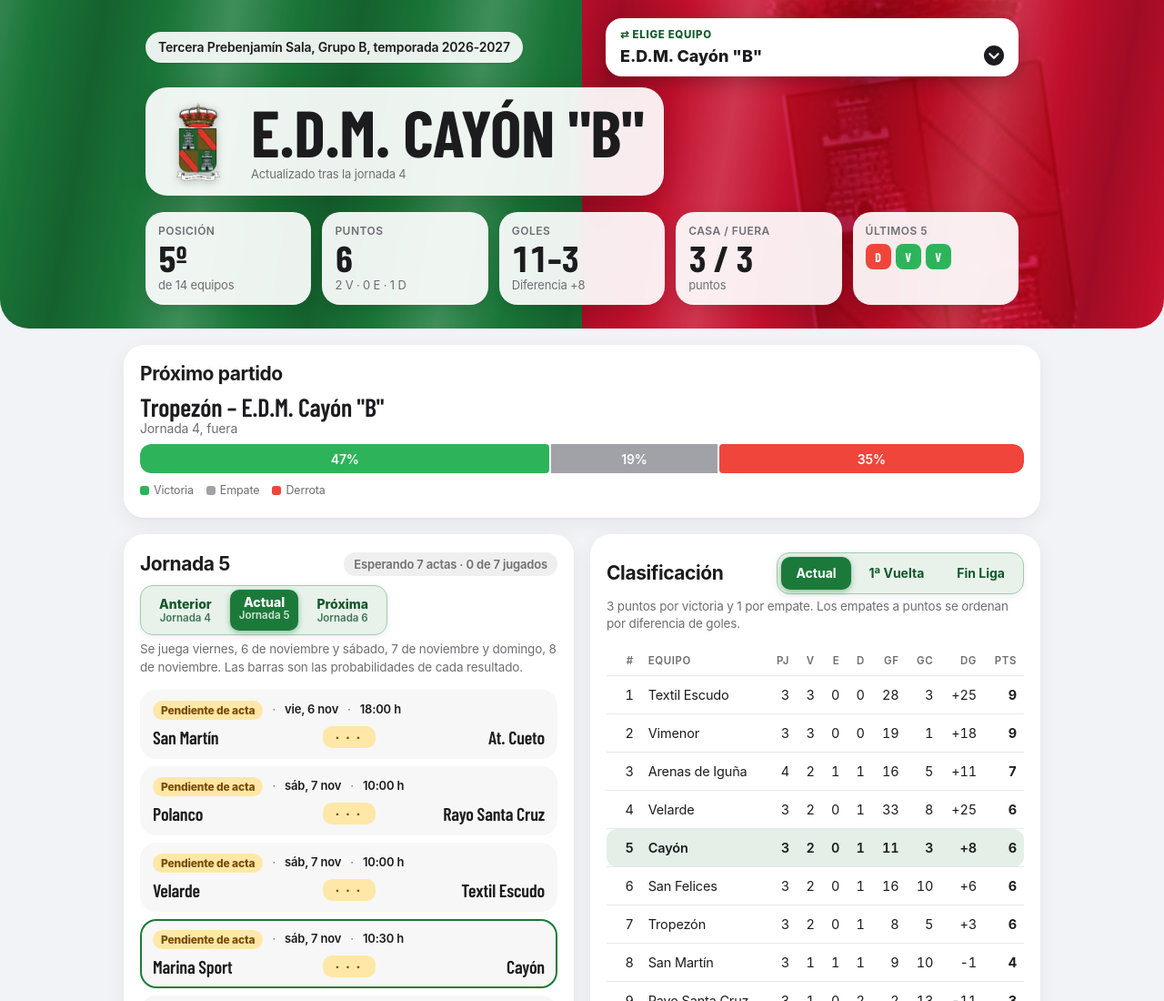
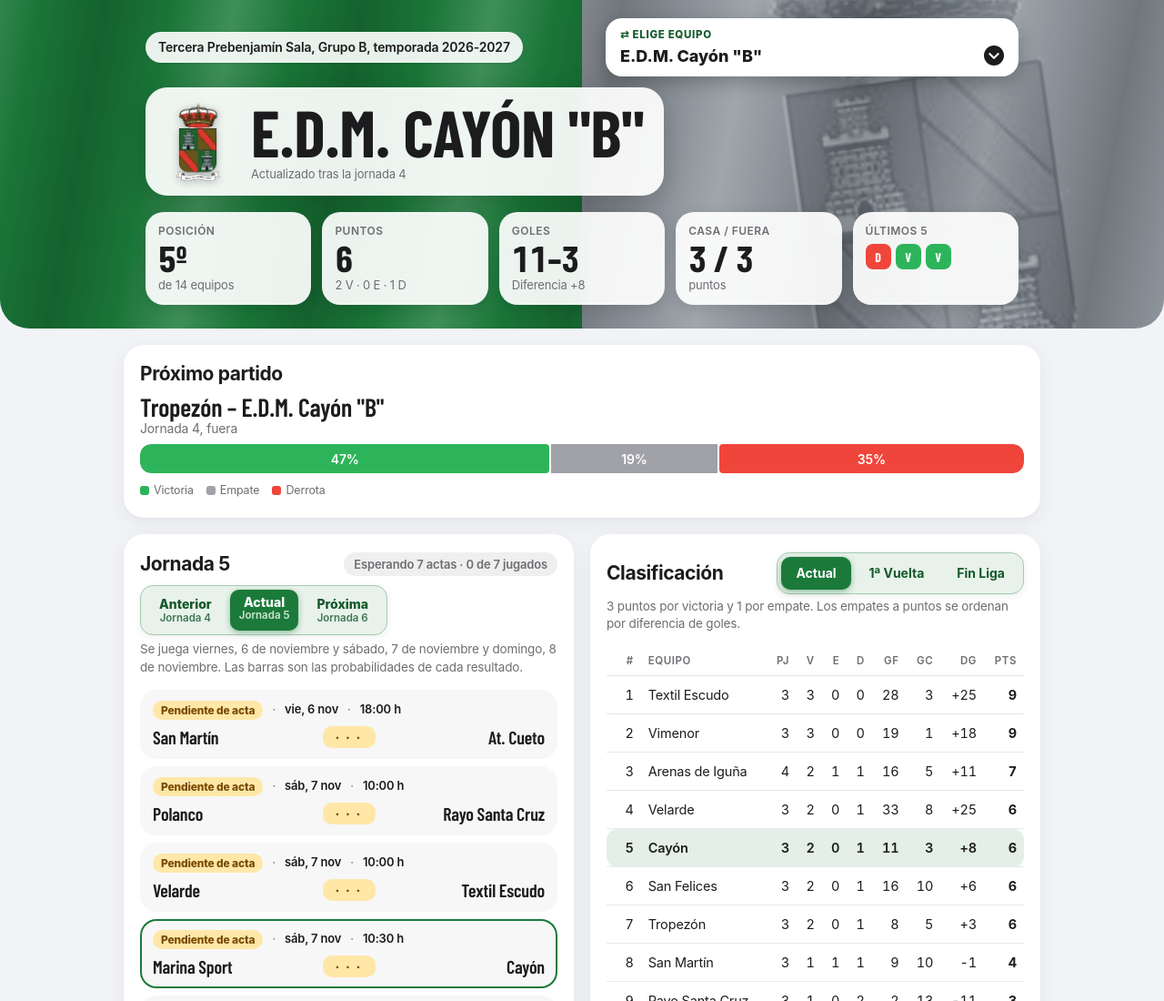
Before and after one commit to Katxirulo/cayonjana, a plain HTML site: page index.html in a window 1280 px wide. Shown: the top 1100 px of the page at 91% size. Drawn offline with nearby package versions, Linux system fonts and the light colour scheme.

Commit message:
Add files via upload

```diff
--- a/index.html
+++ b/index.html
@@ -665,7 +665,7 @@ jornada,local,visitante,goles_local,goles_visitante
 
   // Colores: [principal, secundario]; patrón: liso, rayas, horizontal o mitad. Se pueden retocar aquí.
   const CLUBES = {
-    'Cayón':           {nombre: 'E.D.M. Cayón "B"',                 colores: ['#1B7A3A', '#C8102E'], patron: 'mitad',  escudo: 'escudos/cayon.png'},
+    'Cayón':           {nombre: 'E.D.M. Cayón "B"',                 colores: ['#1B7A3A', '#8E959C'], patron: 'mitad',  escudo: 'escudos/cayon.png'},
     'Arenas de Iguña': {nombre: 'C.D.E. Arenas de Iguña',           colores: ['#1F4E9C', '#FFFFFF'], patron: 'liso',   escudo: 'escudos/arenas-iguna.png'},
     'At. Cueto':       {nombre: 'At. España de Cueto "C"',          colores: ['#138A43', '#FFFFFF'], patron: 'rayas',  escudo: 'escudos/at-cueto.png'},
     'Amistad Sniace':  {nombre: 'C.D. Amistad Sniace / Stefano "D"', colores: ['#C8102E', '#138A43'], patron: 'rayas', escudo: 'escudos/amistad-sniace.png'},
```
